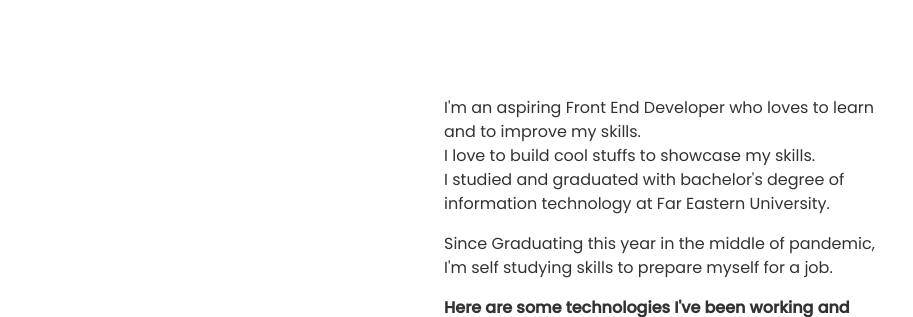
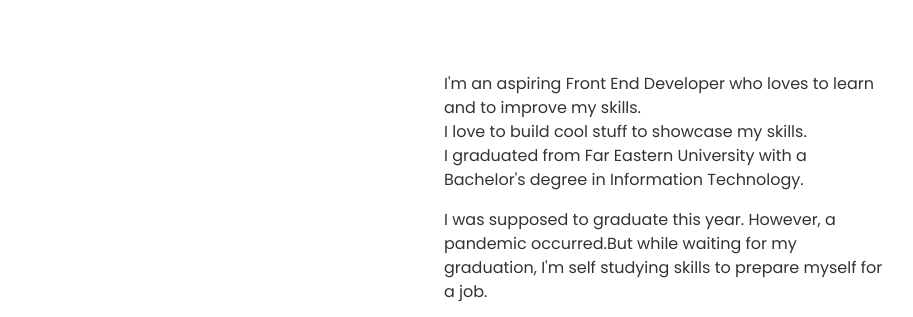
Before and after one commit to Denyyel914/Portfolio, a plain HTML site: page index.html in a window 1280 px wide. Shown: the part 880-1197 px from the top of the page, 196-1109 px from the left. Drawn offline with Linux system fonts and the light colour scheme.

Commit message:
Update index.html

```diff
--- a/index.html
+++ b/index.html
@@ -112,10 +112,10 @@
          </div>
          <div class="div2">
             <p>I'm an aspiring Front End Developer who loves to learn and to improve my skills.</p>
-            <p>I love to build cool stuffs to showcase my skills.</p>
-            <p>I studied and graduated with bachelor's degree of information technology at Far Eastern University.</p>
+            <p>I love to build cool stuff to showcase my skills.</p>
+            <p> I graduated from Far Eastern University with a Bachelor's degree in Information Technology.</p>
             <div class="margin-2">
-               <p>Since Graduating this year in the middle of pandemic, I'm self studying skills to prepare myself for a job.</p>
+               <p>I was supposed to graduate this year. However, a pandemic occurred.But while waiting for my graduation, I'm self studying skills to prepare myself for a job.</p>
                <p class="bold">Here are some technologies I've been working and improving with recently</p>
                <div class="grid-ul">
                   <ul>
```
